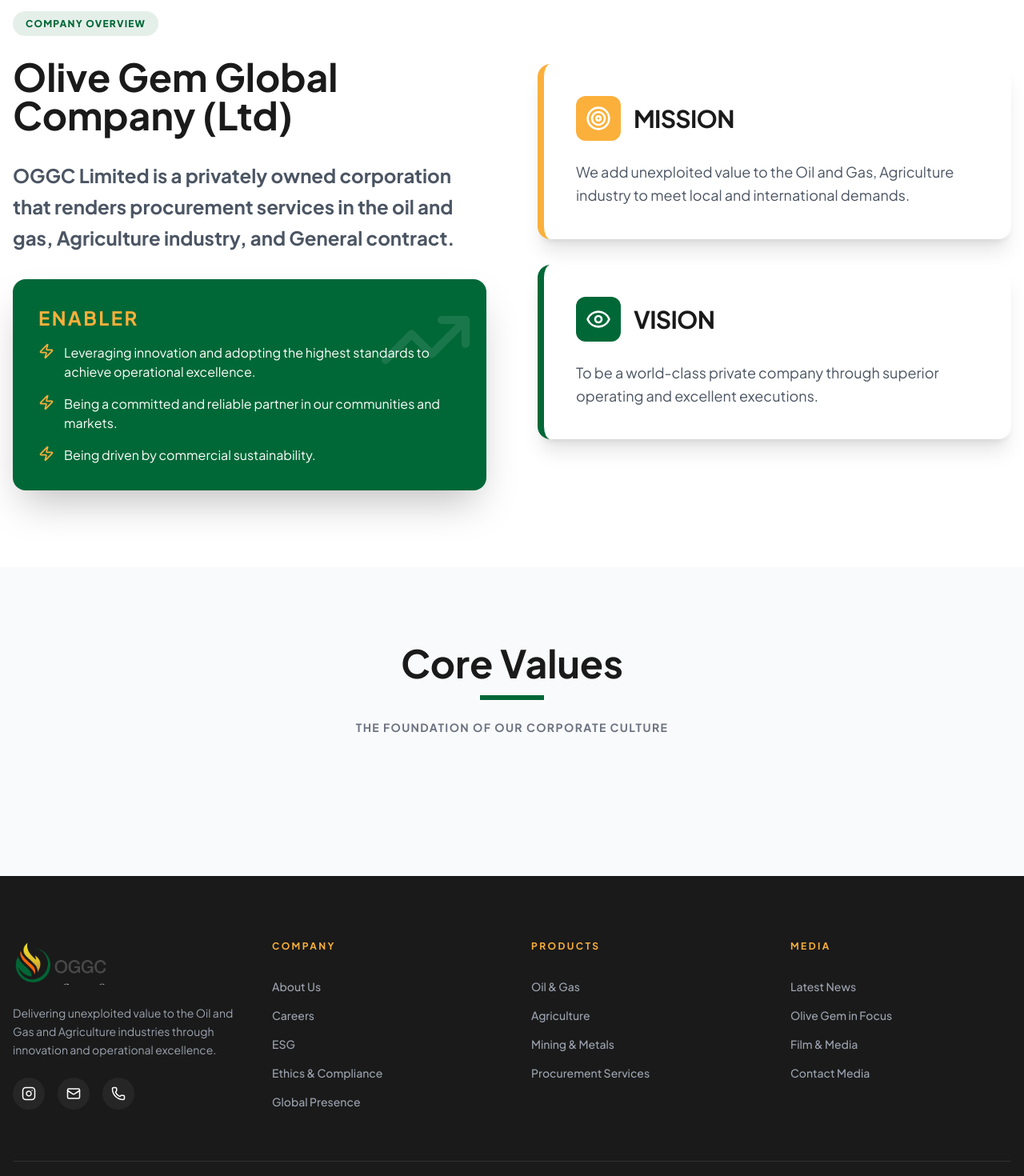
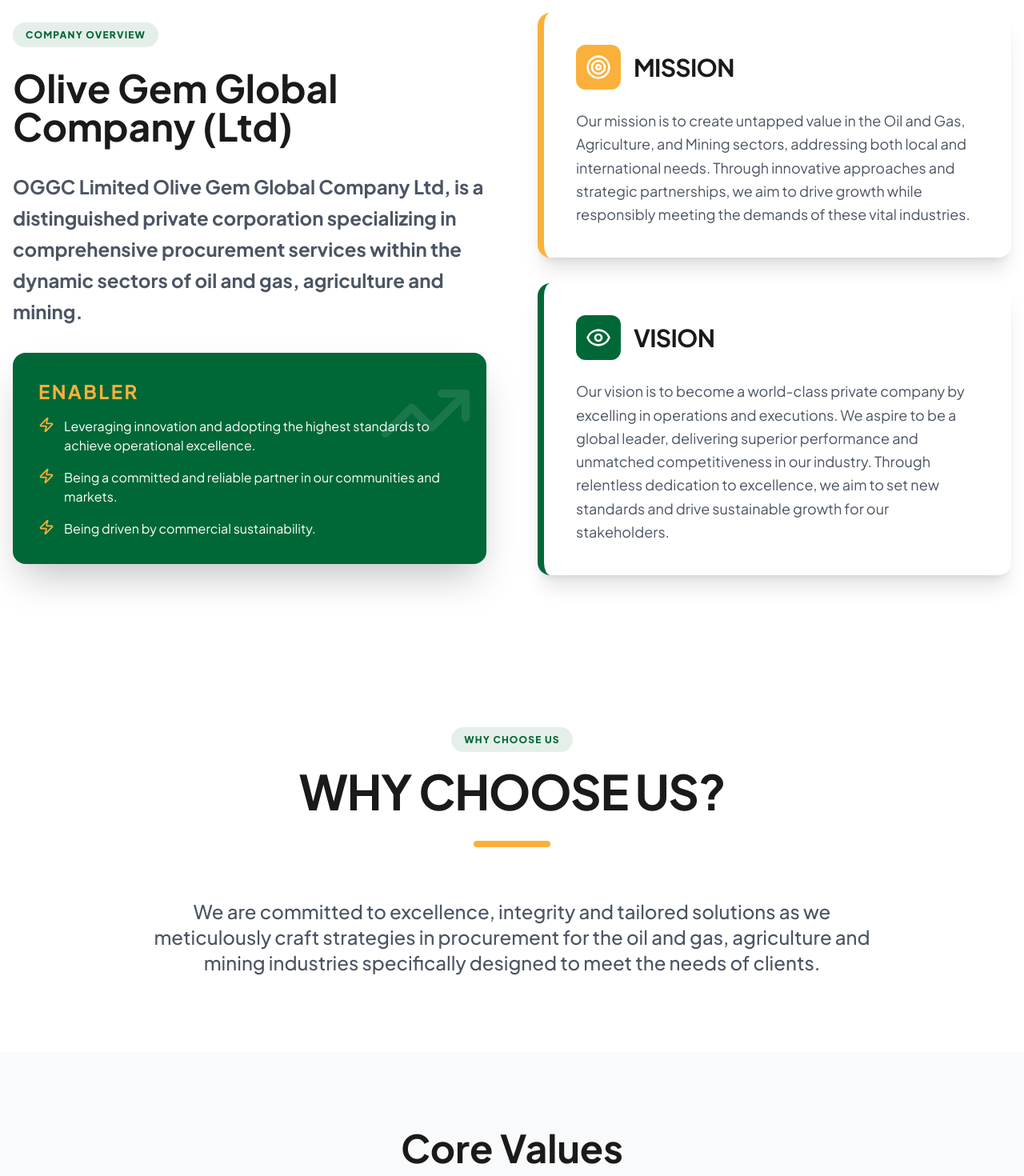
Before and after one commit to RoyalPrince700/olivegem, a React (Vite) app in the folder frontend/: page /about in a window 1280 px wide. Shown: the part 580-2050 px from the top of the page at 80% size. Built offline with nearby package versions, Linux system fonts and the light colour scheme.

Commit message:
updATED ABOUT US

```diff
--- a/frontend/src/App.jsx
+++ b/frontend/src/App.jsx
@@ -2,6 +2,7 @@
 import { BrowserRouter as Router, Routes, Route } from 'react-router-dom';
 import Navbar from './components/Navbar';
 import Footer from './components/Footer';
+import ScrollToTop from './components/ScrollToTop';
 import Home from './pages/Home';
 import About from './pages/About';
 import Products from './pages/Products';
@@ -14,6 +15,7 @@
 function App() {
   return (
     <Router>
+      <ScrollToTop />
       <div className="min-h-screen font-sans selection:bg-og-gold selection:text-og-dark flex flex-col">
         <Navbar />
         <main className="flex-grow">
--- a/frontend/src/components/Footer.jsx
+++ b/frontend/src/components/Footer.jsx
@@ -7,7 +7,7 @@
   return (
     <footer className="bg-og-dark text-white pt-20 pb-10">
       <div className="container mx-auto px-4">
-        <div className="grid grid-cols-1 md:grid-cols-2 lg:grid-cols-4 gap-12 mb-16">
+        <div className="grid grid-cols-1 md:grid-cols-2 lg:grid-cols-3 gap-12 mb-16">
           {/* Brand Info */}
           <div className="space-y-6">
             <div className="flex items-center">
@@ -31,7 +31,7 @@
           <h4 className="font-bold mb-8 uppercase text-xs tracking-[0.2em] text-og-gold">Company</h4>
           <ul className="space-y-4 text-sm text-gray-400 font-medium">
             <li><Link to="/about" className="hover:text-white transition-colors">About Us</Link></li>
-            <li><Link to="/careers" className="hover:text-white transition-colors">Careers</Link></li>
+            {/* <li><Link to="/careers" className="hover:text-white transition-colors">Careers</Link></li> */}
             <li><Link to="/esg" className="hover:text-white transition-colors">ESG</Link></li>
             <li><Link to="/esg#ethics" className="hover:text-white transition-colors">Ethics & Compliance</Link></li>
             <li><Link to="/global-presence" className="hover:text-white transition-colors">Global Presence</Link></li>
@@ -48,7 +48,7 @@
           </ul>
         </div>
 
-        <div>
+        {/* <div>
           <h4 className="font-bold mb-8 uppercase text-xs tracking-[0.2em] text-og-gold">Media</h4>
           <ul className="space-y-4 text-sm text-gray-400 font-medium">
             <li><Link to="/media" className="hover:text-white transition-colors">Latest News</Link></li>
@@ -56,7 +56,7 @@
             <li><Link to="/media" className="hover:text-white transition-colors">Film & Media</Link></li>
             <li><Link to="/contact" className="hover:text-white transition-colors">Contact Media</Link></li>
           </ul>
-        </div>
+        </div> */}
 
 
         </div>
--- a/frontend/src/components/Navbar.jsx
+++ b/frontend/src/components/Navbar.jsx
@@ -93,9 +93,13 @@
                   {link.name}
                 </Link>
               ))}
-              <button className="bg-og-green text-white font-bold uppercase tracking-wider py-3 rounded-xl mt-2">
-                Get Started
-              </button>
+              <Link
+                to="/contact"
+                onClick={() => setIsOpen(false)}
+                className="bg-og-green text-white font-bold uppercase tracking-wider py-3 rounded-xl mt-2 text-center hover:bg-og-gold transition-all"
+              >
+                Connect
+              </Link>
             </div>
           )}
         </div>
--- /dev/null
+++ b/frontend/src/components/ScrollToTop.jsx
@@ -0,0 +1,18 @@
+import { useEffect } from 'react';
+import { useLocation } from 'react-router-dom';
+
+const ScrollToTop = () => {
+  const { pathname } = useLocation();
+
+  useEffect(() => {
+    window.scrollTo({
+      top: 0,
+      left: 0,
+      behavior: 'smooth'
+    });
+  }, [pathname]);
+
+  return null;
+};
+
+export default ScrollToTop;
--- a/frontend/src/pages/About.jsx
+++ b/frontend/src/pages/About.jsx
@@ -27,7 +27,7 @@
               <span className="bg-og-green/10 text-og-green text-xs font-black uppercase px-4 py-2 rounded-full tracking-widest">Company Overview</span>
               <h2 className="text-4xl md:text-5xl font-bold text-og-dark leading-tight">Olive Gem Global Company (Ltd)</h2>
               <p className="text-2xl text-gray-600 font-bold leading-relaxed">
-                OGGC Limited is a privately owned corporation that renders procurement services in the oil and gas, Agriculture industry, and General contract.
+                OGGC Limited Olive Gem Global Company Ltd, is a distinguished private corporation specializing in comprehensive procurement services within the dynamic sectors of oil and gas, agriculture and mining.
               </p>
               <div className="bg-og-green text-white p-8 rounded-2xl relative overflow-hidden group shadow-2xl">
                 <div className="absolute top-0 right-0 p-4 opacity-10 group-hover:scale-125 transition-transform">
@@ -58,7 +58,7 @@
                   <h3 className="text-3xl font-bold uppercase tracking-tight text-og-dark">Mission</h3>
                 </div>
                 <p className="text-gray-600 text-lg leading-relaxed">
-                  We add unexploited value to the Oil and Gas, Agriculture industry to meet local and international demands.
+                  Our mission is to create untapped value in the Oil and Gas, Agriculture, and Mining sectors, addressing both local and international needs. Through innovative approaches and strategic partnerships, we aim to drive growth while responsibly meeting the demands of these vital industries.
                 </p>
               </div>
               {/* Vision */}
@@ -68,10 +68,26 @@
                   <h3 className="text-3xl font-bold uppercase tracking-tight text-og-dark">Vision</h3>
                 </div>
                 <p className="text-gray-600 text-lg leading-relaxed">
-                  To be a world-class private company through superior operating and excellent executions.
+                  Our vision is to become a world-class private company by excelling in operations and executions. We aspire to be a global leader, delivering superior performance and unmatched competitiveness in our industry. Through relentless dedication to excellence, we aim to set new standards and drive sustainable growth for our stakeholders.
                 </p>
               </div>
             </div>
+          </div>
+        </div>
+      </section>
+
+      {/* Why Choose Us */}
+      <section className="py-24 bg-white">
+        <div className="container mx-auto px-4">
+          <div className="text-center mb-16">
+            <span className="bg-og-green/10 text-og-green text-xs font-black uppercase px-4 py-2 rounded-full tracking-widest">Why Choose Us</span>
+            <h2 className="text-4xl md:text-6xl font-bold text-og-dark mt-6 mb-8 uppercase tracking-tight">Why Choose Us?</h2>
+            <div className="w-24 h-2 bg-og-gold mx-auto mb-12 rounded-full"></div>
+          </div>
+          <div className="max-w-4xl mx-auto text-center">
+            <p className="text-xl md:text-2xl text-gray-600 leading-relaxed font-medium">
+              We are committed to excellence, integrity and tailored solutions as we meticulously craft strategies in procurement for the oil and gas, agriculture and mining industries specifically designed to meet the needs of clients.
+            </p>
           </div>
         </div>
       </section>
--- a/frontend/src/pages/Media.jsx
+++ b/frontend/src/pages/Media.jsx
@@ -51,9 +51,9 @@
       {/* Main Content Grid */}
       <section className="py-24">
         <div className="container mx-auto px-4">
-          <div className="grid grid-cols-1 lg:grid-cols-4 gap-12">
+          <div className="grid grid-cols-1 lg:grid-cols-4 gap-16">
             {/* Sidebar Filters */}
-            <div className="lg:col-span-1 space-y-10">
+            <div className="lg:col-span-1 space-y-10 lg:sticky lg:top-8 lg:self-start">
               <div className="space-y-4">
                 <h3 className="text-xs font-black uppercase tracking-widest text-og-dark border-b-2 border-og-green pb-2">Filter By Category</h3>
                 <ul className="space-y-3 text-sm font-bold text-gray-500">
@@ -74,27 +74,29 @@
 
             {/* News Feed */}
             <div className="lg:col-span-3">
-              <div className="grid grid-cols-1 md:grid-cols-2 gap-8">
+              <div className="grid grid-cols-1 md:grid-cols-2 gap-10">
                 {news.map((item, i) => (
-                  <div key={i} className="group cursor-pointer">
+                  <div key={i} className="group cursor-pointer flex flex-col h-full">
                     <div className="relative h-64 rounded-[32px] overflow-hidden mb-6">
                       <img src={item.img} alt={item.title} className="w-full h-full object-cover group-hover:scale-105 transition-transform duration-700" />
                       <div className="absolute top-4 left-4 bg-og-green text-white text-[10px] font-black uppercase px-3 py-1 rounded-full">{item.category}</div>
                     </div>
-                    <div className="space-y-4">
-                      <div className="flex items-center gap-4 text-[10px] font-bold text-gray-400 uppercase tracking-widest">
-                        <span className="flex items-center gap-1"><Calendar size={12}/> {item.date}</span>
+                    <div className="space-y-4 flex flex-col justify-between h-full">
+                      <div className="space-y-4">
+                        <div className="flex items-center gap-4 text-[10px] font-bold text-gray-400 uppercase tracking-widest">
+                          <span className="flex items-center gap-1"><Calendar size={12}/> {item.date}</span>
+                        </div>
+                        <h3 className="text-2xl font-bold text-og-dark group-hover:text-og-green transition-colors leading-tight">{item.title}</h3>
                       </div>
-                      <h3 className="text-2xl font-bold text-og-dark group-hover:text-og-green transition-colors leading-tight">{item.title}</h3>
-                      <button className="flex items-center gap-2 text-[10px] font-black uppercase tracking-widest text-og-gold group-hover:text-og-dark transition-all">
+                      <button className="flex items-center gap-2 text-[10px] font-black uppercase tracking-widest text-og-gold group-hover:text-og-dark transition-all mt-auto w-fit">
                         Read Story <ChevronRight size={12} />
                       </button>
                     </div>
                   </div>
                 ))}
               </div>
-              <div className="mt-16 pt-8 border-t border-gray-100 flex justify-center">
-                <button className="bg-og-dark text-white px-10 py-4 rounded-full font-bold uppercase tracking-widest text-xs hover:bg-og-green transition-all shadow-xl">
+              <div className="mt-20 pt-12 border-t border-gray-100 flex justify-center">
+                <button className="bg-og-dark text-white px-12 py-5 rounded-full font-bold uppercase tracking-widest text-xs hover:bg-og-green transition-all shadow-xl hover:shadow-og-green/20">
                   Load More Stories
                 </button>
               </div>
```
